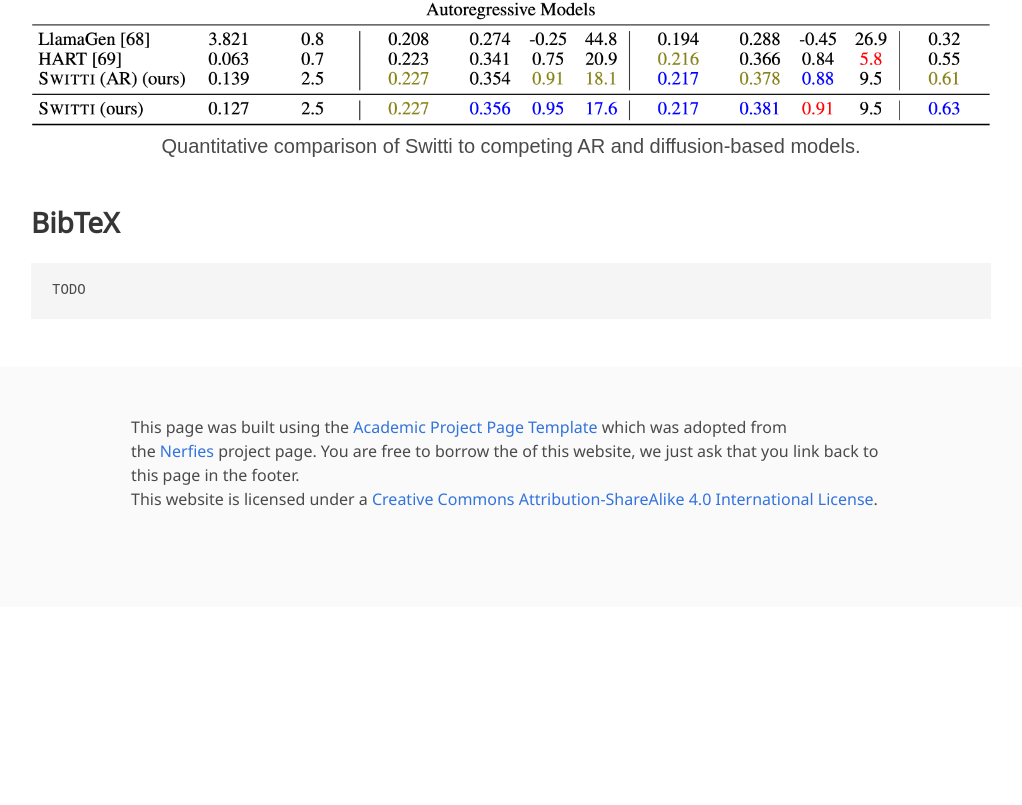
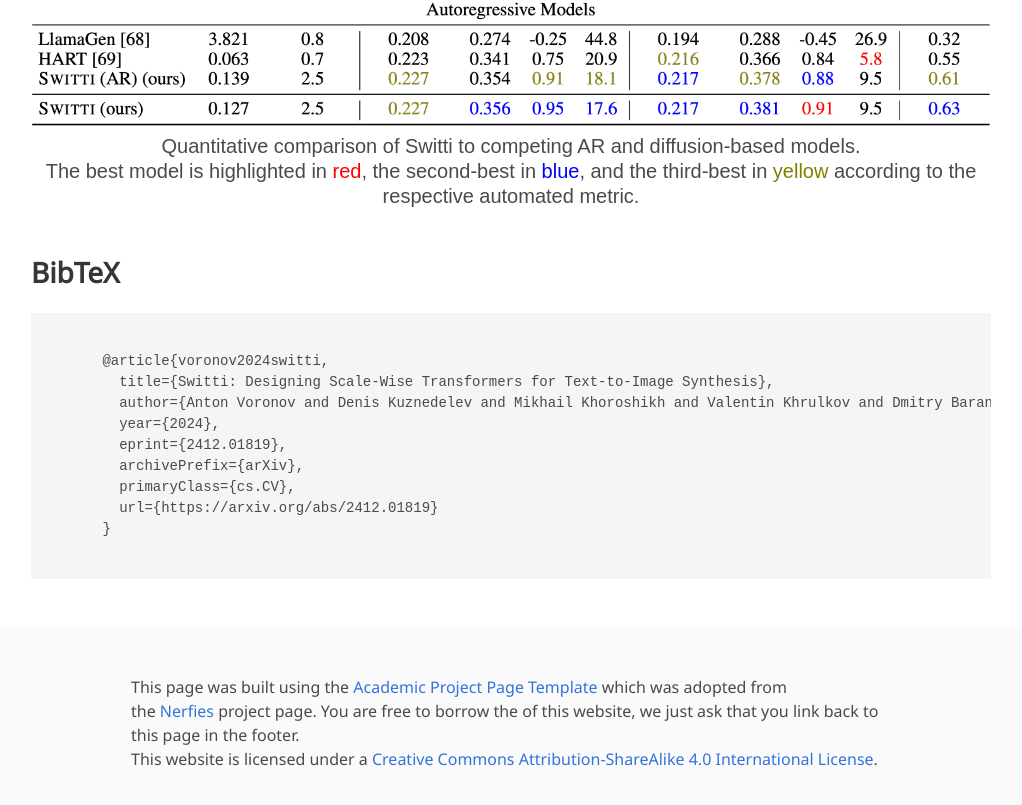
Before and after one commit to yandex-research/switti, a plain HTML site: page index.html in a window 1280 px wide. Shown: the part 3079-3884 px from the top of the page, without its empty margins (129-1151 px from the left). Before the commit the page ends 3686 px from the top, so only its background shows below. Drawn offline with nearby package versions, Linux system fonts and the light colour scheme; some icons are missing; a web font is replaced by a local one.

Commit message:
add arxiv link

```diff
--- a/index.html
+++ b/index.html
@@ -79,7 +79,7 @@
                     <div class="publication-links">
                          <!-- Arxiv PDF link -->
                       <span class="link-block">
-                        <a href="TODO" target="_blank"
+                        <a href="https://arxiv.org/pdf/2412.01819" target="_blank"
                         class="external-link button is-normal is-rounded is-dark">
                         <span class="icon">
                           <i class="fas fa-file-pdf"></i>
@@ -248,6 +248,9 @@
         <img src="static/images/switti_metrics_results.png" alt="MY ALT TEXT" width="100%" />
         <h2 class="subtitle has-text-centered">
           Quantitative comparison of Switti to competing AR and diffusion-based models.
+          <p>
+          The best model is highlighted in <span style="color:red;">red</span>, the second-best in <span style="color:blue;">blue</span>, and the third-best in <span style="color:olive;">yellow</span> according to the respective automated metric.
+          </p>
         </h2>
     </div>
   </div>
@@ -330,7 +333,17 @@
   <section class="section" id="BibTeX">
     <div class="container is-max-desktop content">
       <h2 class="title">BibTeX</h2>
-      <pre><code>TODO</code></pre>
+      <pre><code>
+      @article{voronov2024switti,
+        title={Switti: Designing Scale-Wise Transformers for Text-to-Image Synthesis},
+        author={Anton Voronov and Denis Kuznedelev and Mikhail Khoroshikh and Valentin Khrulkov and Dmitry Baranchuk},
+        year={2024},
+        eprint={2412.01819},
+        archivePrefix={arXiv},
+        primaryClass={cs.CV},
+        url={https://arxiv.org/abs/2412.01819}
+      }
+    </code></pre>
     </div>
 </section>
 <!--End BibTex citation -->
```
